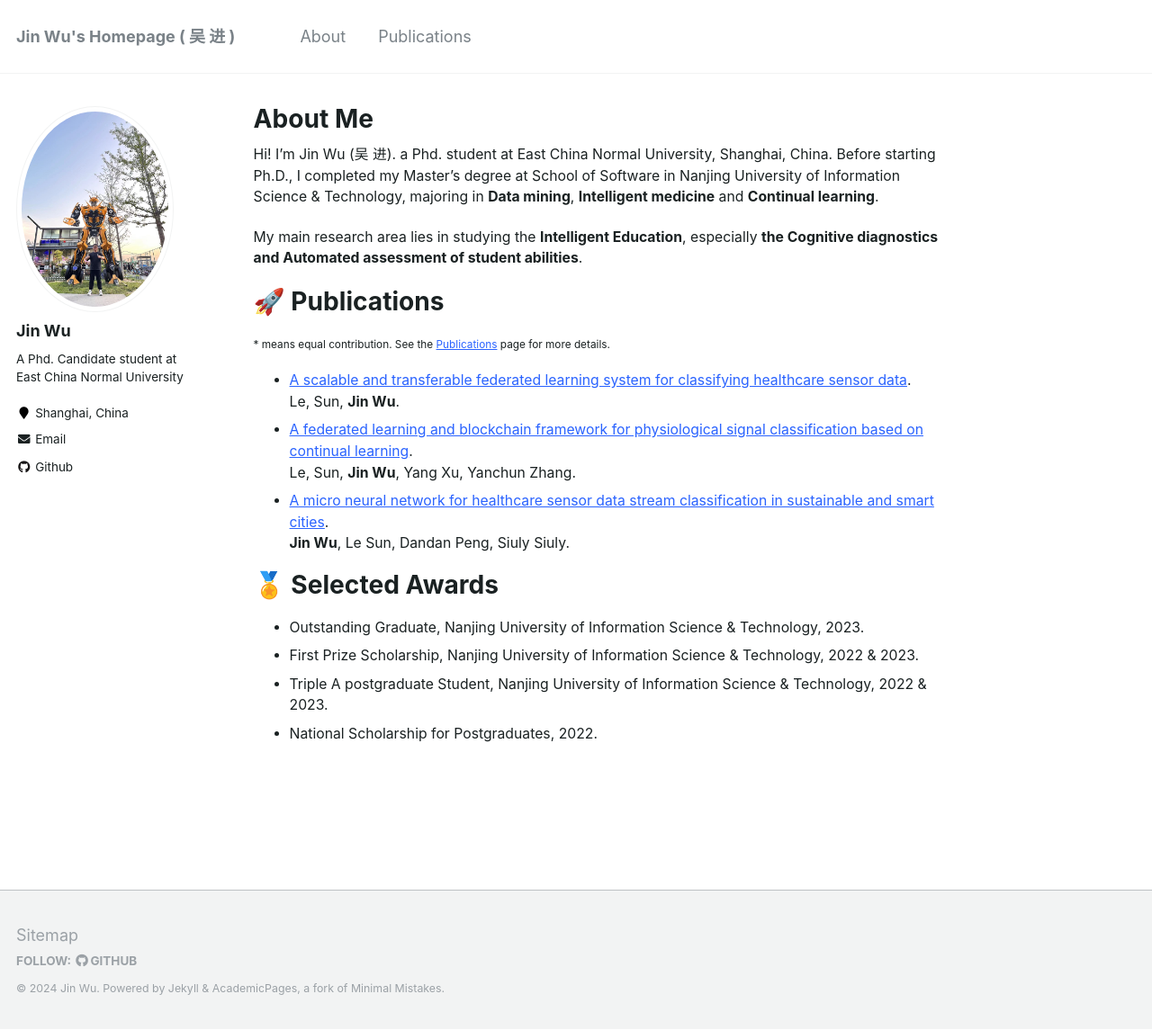
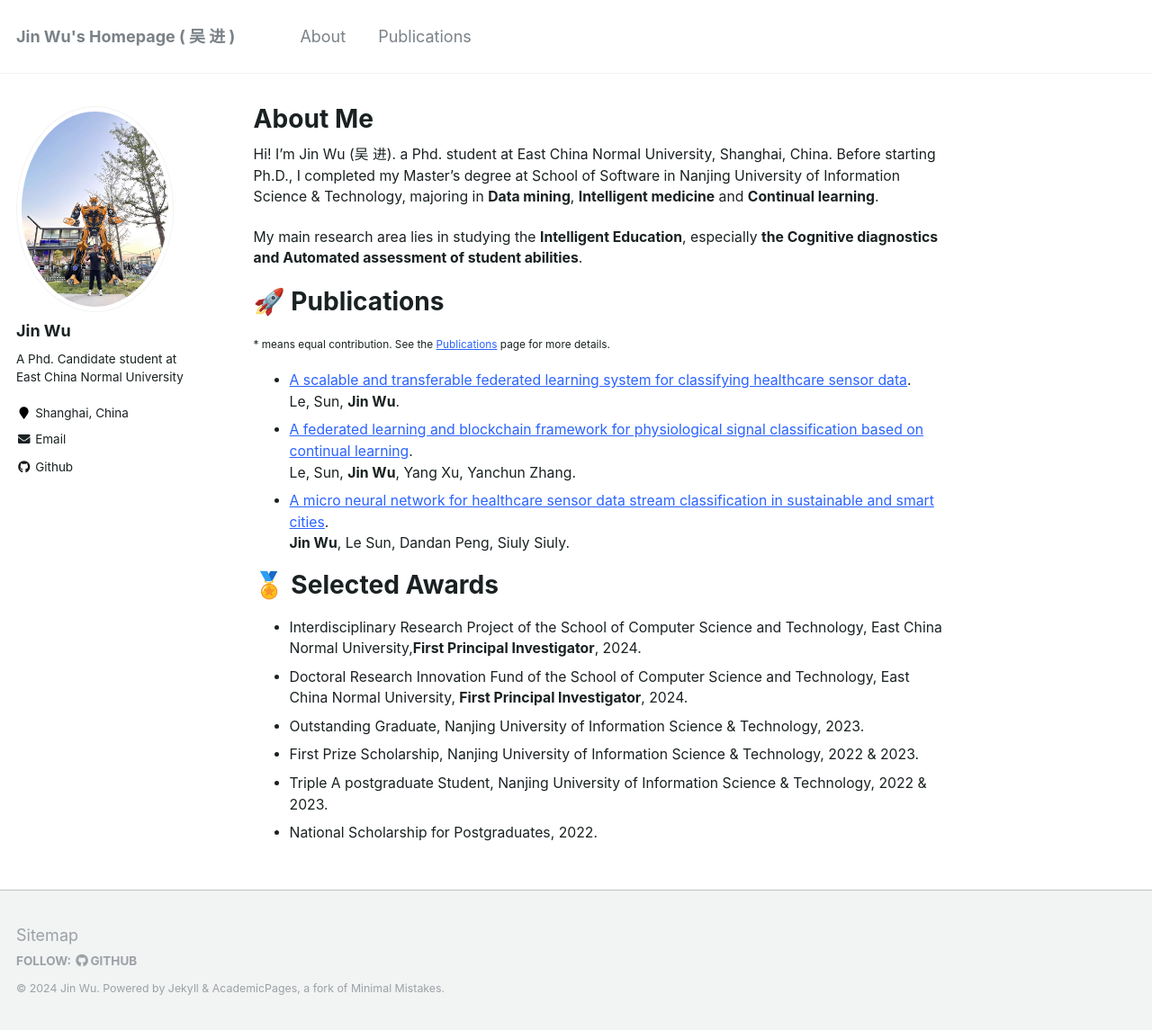
Before and after one commit to WooTzins/WooTzins.github.io, a Jekyll site: the page built from _pages/about.md, in a window 1280 px wide and 1145 px high. Shown: the whole window at 90% size. Built offline with Jekyll 4.4.1, drawn with Linux system fonts in a browser that asks for light colours; comment, search, counter and statistics services are not loaded.

Commit message:
Update about.md

```diff
--- a/_pages/about.md
+++ b/_pages/about.md
@@ -28,6 +28,8 @@ Le, Sun, **Jin Wu**, Yang Xu, Yanchun Zhang.
 🏅️ Selected Awards
 ======
 
+* Interdisciplinary Research Project of the School of Computer Science and Technology, East China Normal University,**First Principal Investigator**, 2024.
+* Doctoral Research Innovation Fund of the School of Computer Science and Technology, East China Normal University, **First Principal Investigator**, 2024.
 * Outstanding Graduate, Nanjing University of Information Science & Technology, 2023.
 * First Prize Scholarship, Nanjing University of Information Science & Technology, 2022 & 2023.
 * Triple A postgraduate Student, Nanjing University of Information Science & Technology, 2022 & 2023.
```
